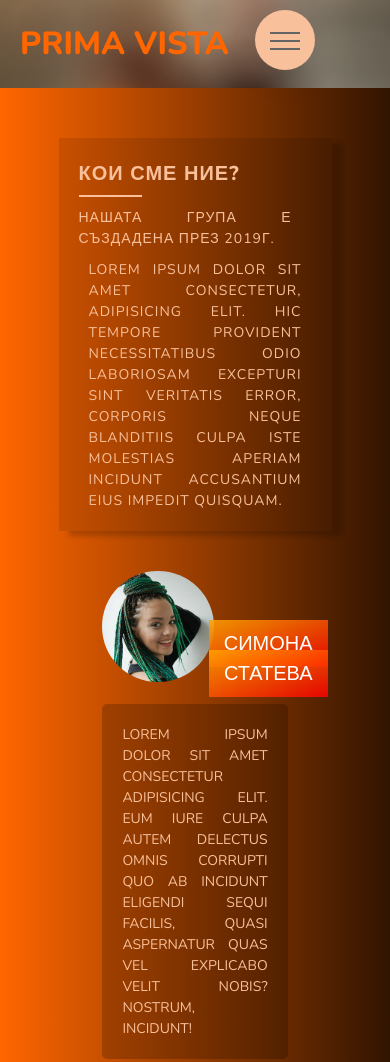
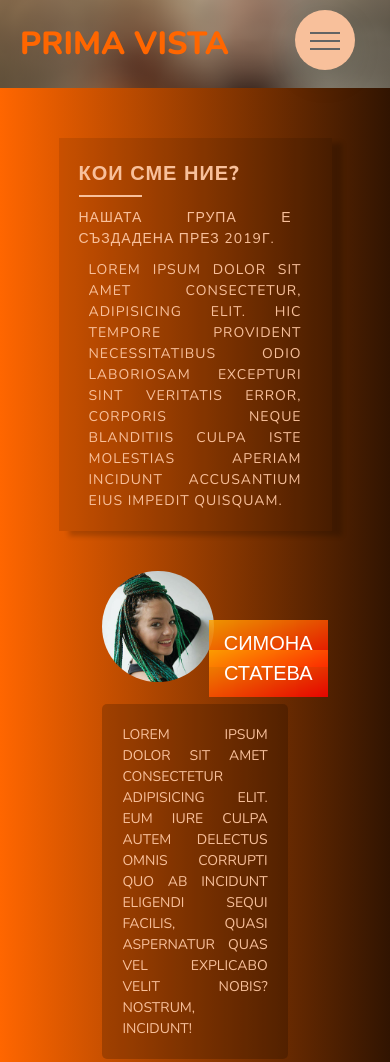
Before and after one commit to desislava0613/primavista, a website: page index.html in a window 390 px wide. Shown: the top 1062 px of the page. Drawn offline with nearby package versions, Linux system fonts and the light colour scheme.

Commit message:
Update style.css

```diff
--- a/css/style.css
+++ b/css/style.css
@@ -104,7 +104,7 @@
     @media only screen and (max-width: 900px) {
       .nav-small__button {
         top: 1rem;
-        right: 7.5rem;
+        right: 3.5rem;
         height: 6rem;
         width: 6rem; } }
   .nav-small__background {
@@ -120,7 +120,7 @@
     @media only screen and (max-width: 900px) {
       .nav-small__background {
         top: 1.5rem;
-        right: 8rem;
+        right: 4rem;
         height: 5rem;
         width: 5rem; } }
   .nav-small__nav {
```
